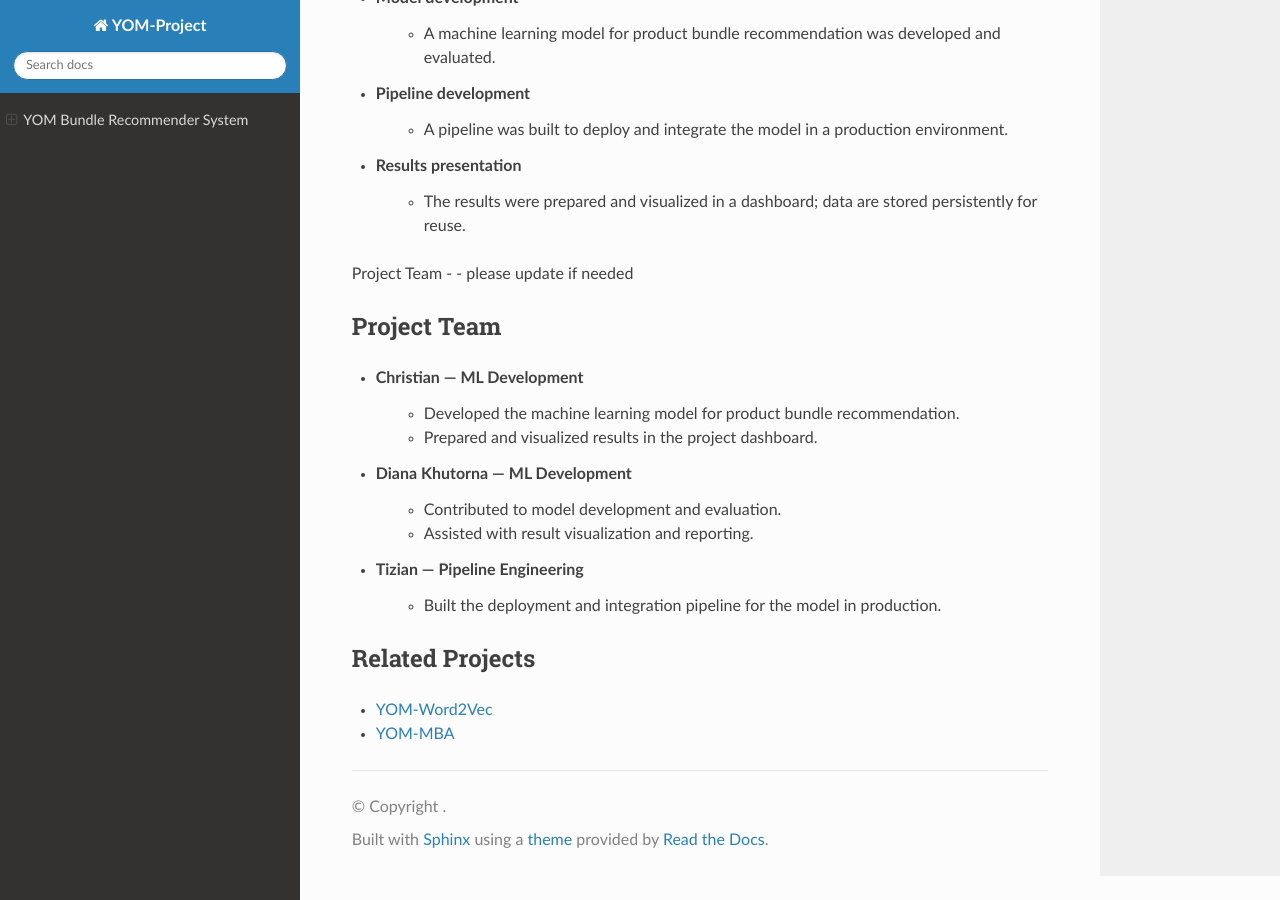
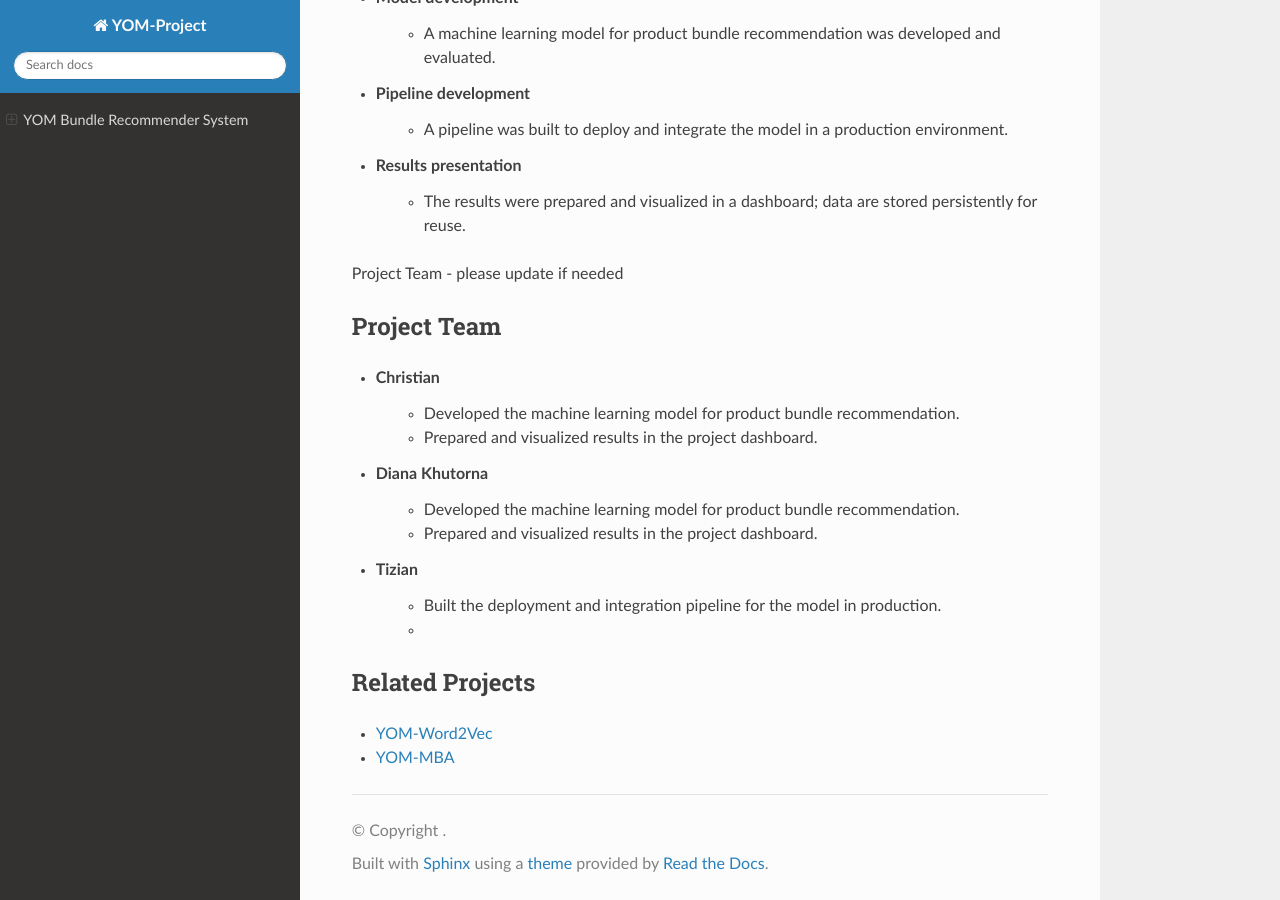
Before and after one commit to chris026/YOM-Project, a Sphinx documentation site: the page built from docs/index.rst, in a window 1280 px wide and 900 px high, scrolled down 502 px. Built offline with Sphinx 7.4.7 and the Read the Docs theme 3.1.0, drawn with Linux system fonts in a browser that asks for light colours.

Commit message:
fix text

```diff
--- a/docs/index.rst
+++ b/docs/index.rst
@@ -23,19 +23,20 @@ Work Completed
 - Results presentation
    - The results were prepared and visualized in a dashboard; data are stored persistently for reuse.
 
-Project Team - - please update if needed
+Project Team - please update if needed
 
 Project Team
 ------------
 
-- Christian — ML Development
+- Christian
    - Developed the machine learning model for product bundle recommendation.
    - Prepared and visualized results in the project dashboard.
-- Diana Khutorna — ML Development
-   - Contributed to model development and evaluation.
-   - Assisted with result visualization and reporting.
-- Tizian — Pipeline Engineering
+- Diana Khutorna
+   - Developed the machine learning model for product bundle recommendation.
+   - Prepared and visualized results in the project dashboard.
+- Tizian
    - Built the deployment and integration pipeline for the model in production.
+   -
 
 
 Related Projects
```
